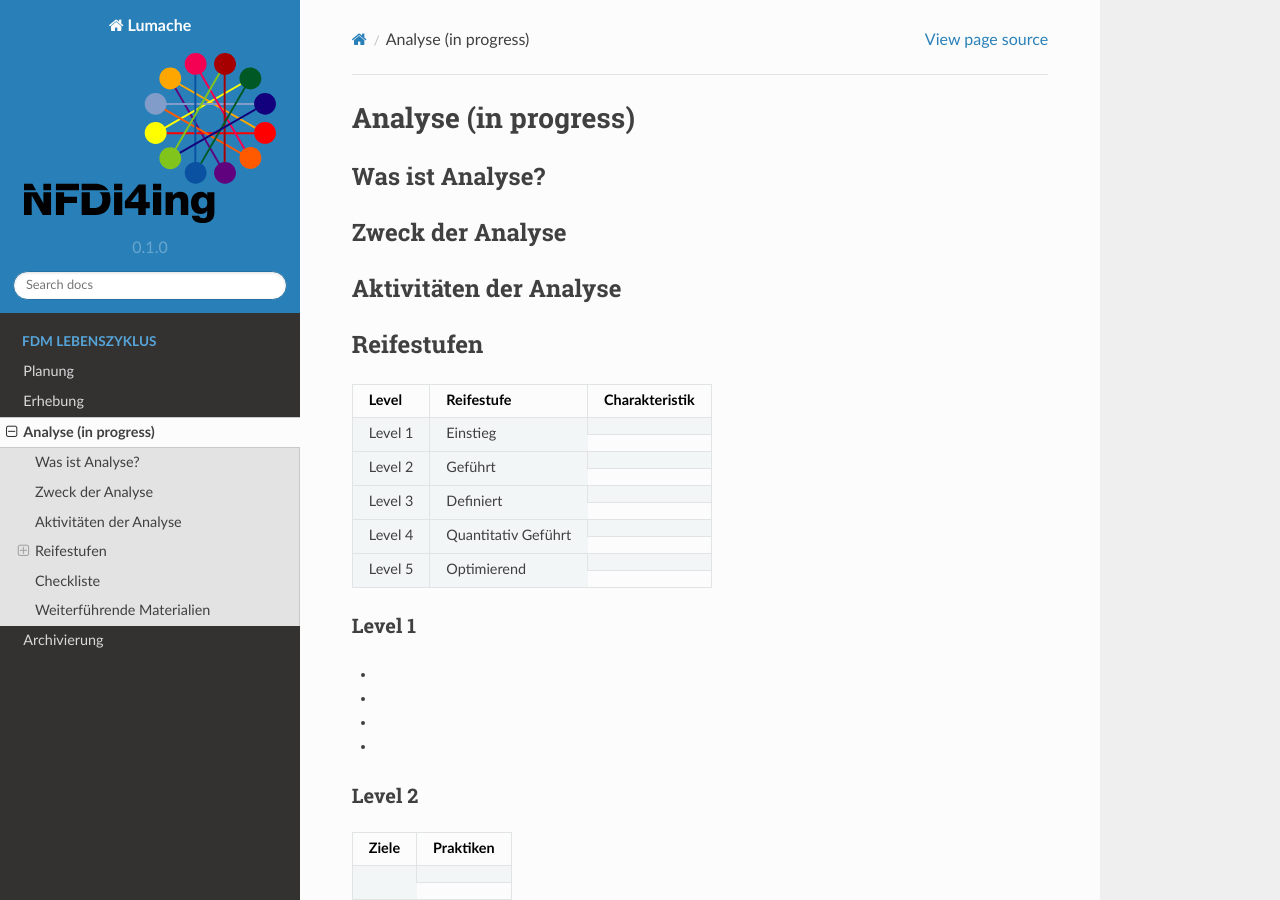
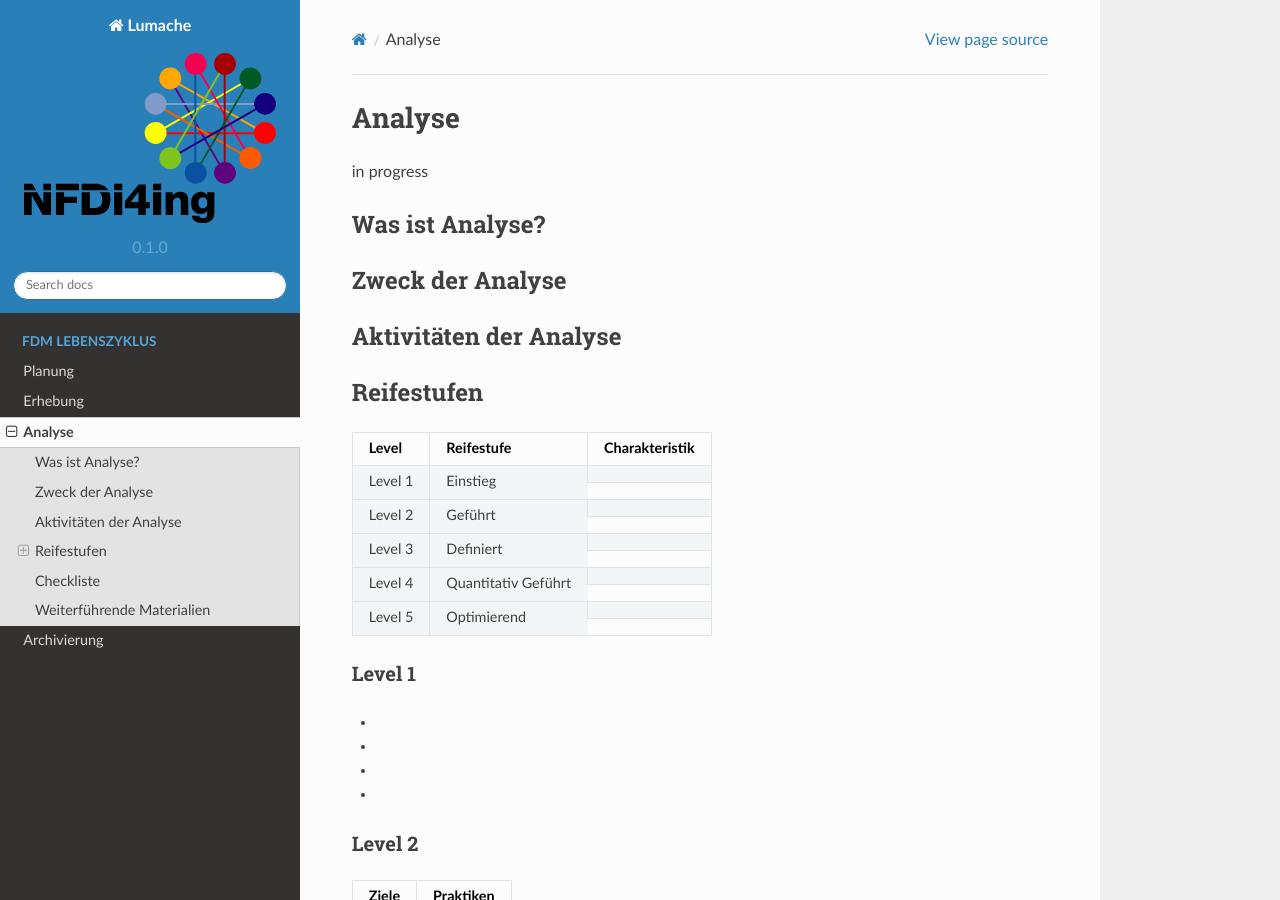
Before and after one commit to LUHMW/MaturityModelsNFDI4Ing, a Sphinx documentation site: the page built from docs/source/analyse.rst, in a window 1280 px wide and 900 px high. Built offline with Sphinx 7.4.7 and the Read the Docs theme 2.0.0, drawn with Linux system fonts in a browser that asks for light colours; pages that are not in the unit, such as notebooks, are missing from menus.

Commit message:
Update analyse.rst

```diff
--- a/docs/source/analyse.rst
+++ b/docs/source/analyse.rst
@@ -2,8 +2,10 @@
 
 
 #########
-Analyse (in progress)
+Analyse
 #########
+
+in progress
 
 *************************
 Was ist Analyse?
```
